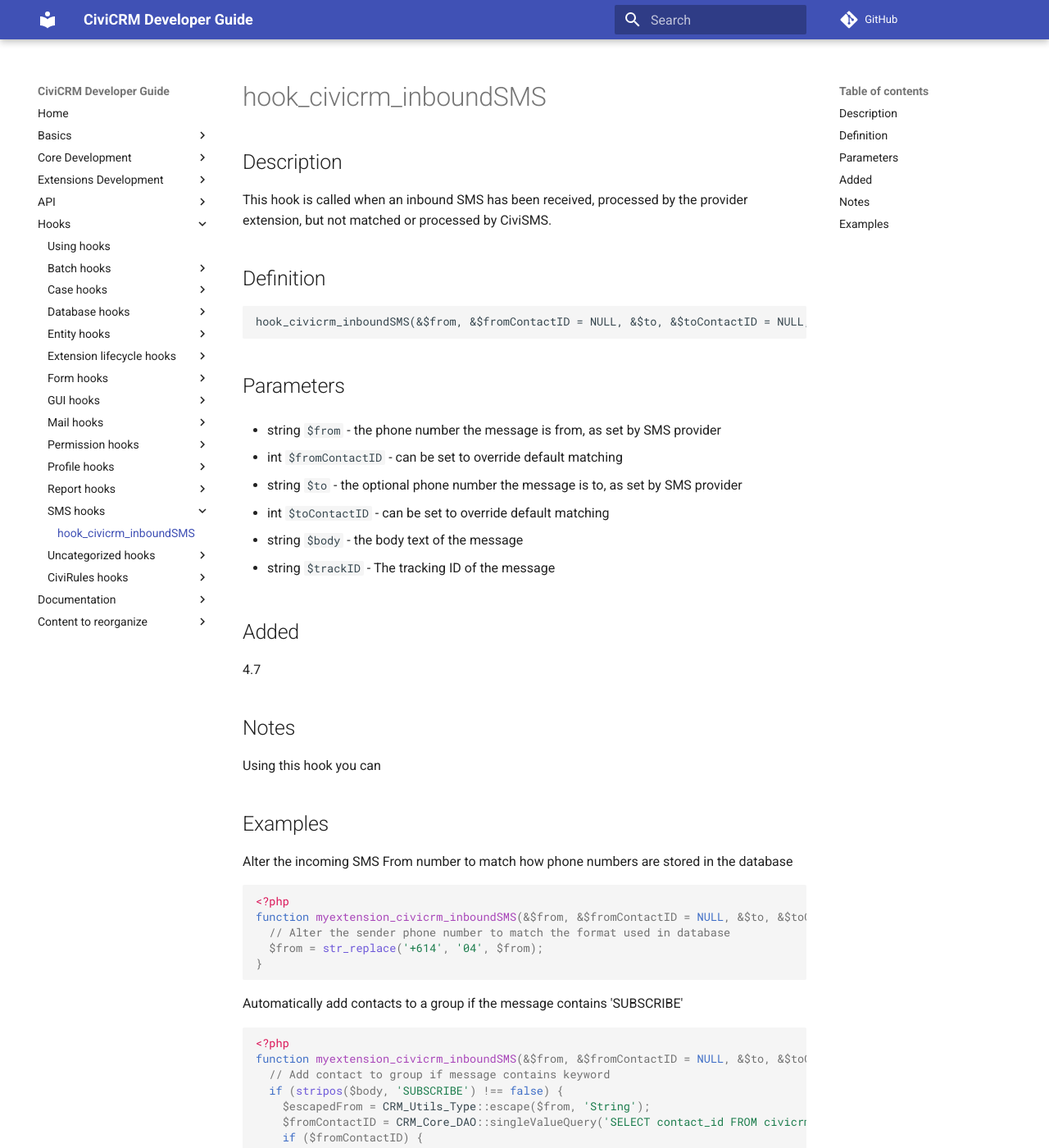
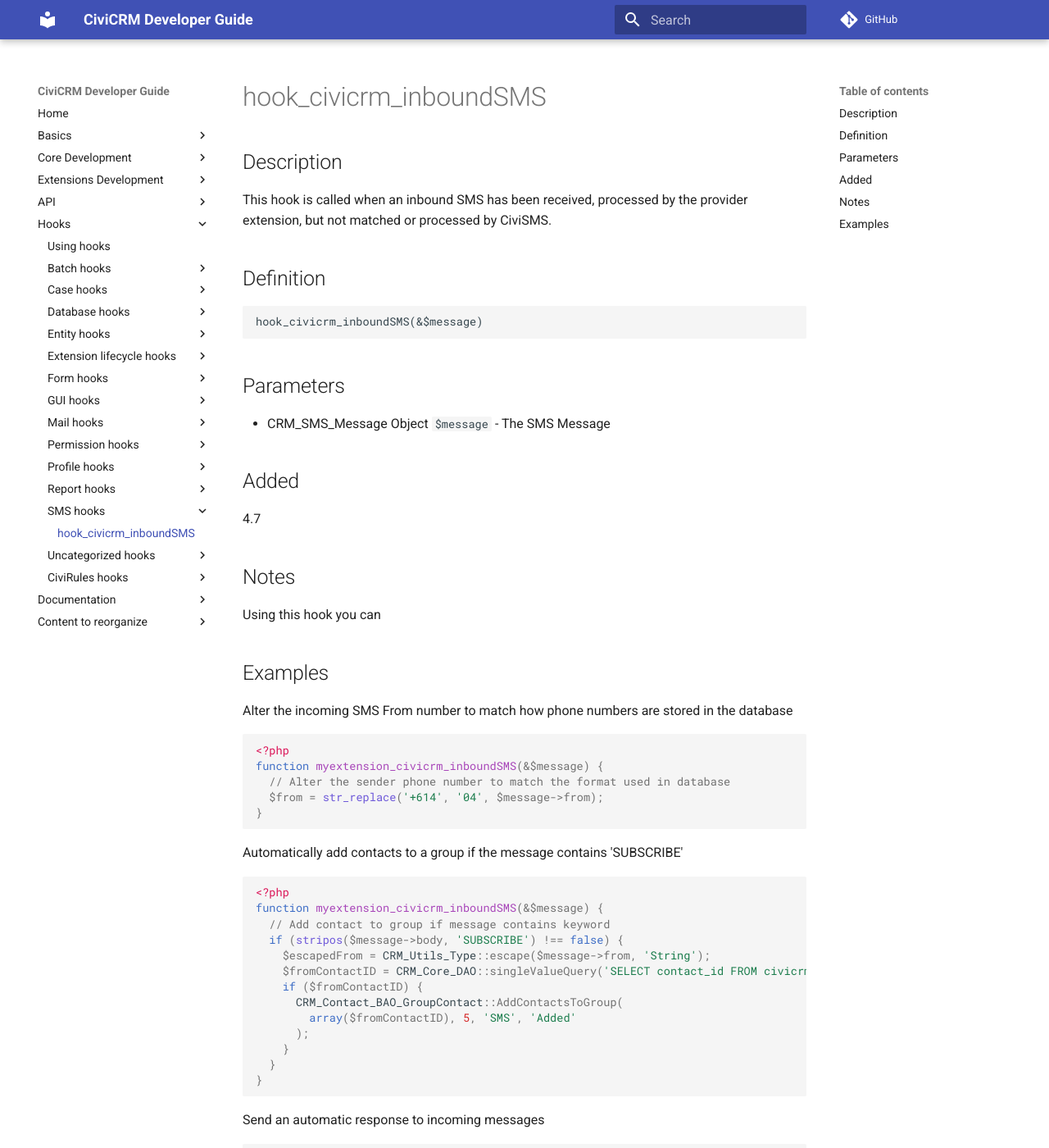
Before and after one commit to civicrm/civicrm-dev-docs, an MkDocs documentation site: the page built from docs/hooks/hook_civicrm_inboundSMS.md, in a window 1280 px wide and 1400 px high. Shown: the whole window at 82% size. Built offline with MkDocs 1.6.1 and Material for MkDocs 9.7.7, drawn with Linux system fonts in a browser that asks for light colours; comment, search, counter and statistics services are not loaded; old or Windows-style settings are respelled for this version of MkDocs; some of the changed text lies outside the part shown.

Commit message:
Update inboundSMS Documenation as per updated CiviCRM Core PR #10347

````diff
--- a/docs/hooks/hook_civicrm_inboundSMS.md
+++ b/docs/hooks/hook_civicrm_inboundSMS.md
@@ -8,22 +8,12 @@
 ## Definition
 
 ```
-hook_civicrm_inboundSMS(&$from, &$fromContactID = NULL, &$to, &$toContactID = NULL, &$body, &$trackID)
+hook_civicrm_inboundSMS(&$message)
 ```
 
 ## Parameters
 
-* string `$from` - the phone number the message is from, as set by SMS provider
-
-* int `$fromContactID` - can be set to override default matching
-
-* string `$to` - the optional phone number the message is to, as set by SMS provider
-
-* int `$toContactID` -  can be set to override default matching
-
-* string `$body` - the body text of the message
-
-* string `$trackID` - The tracking ID of the message
+* CRM_SMS_Message Object `$message` - The SMS Message
 
 ## Added
 
@@ -39,9 +29,9 @@
 
 ```php
 <?php
-function myextension_civicrm_inboundSMS(&$from, &$fromContactID = NULL, &$to, &$toContactID = NULL, &$body, &$trackID) {
+function myextension_civicrm_inboundSMS(&$message) {
   // Alter the sender phone number to match the format used in database
-  $from = str_replace('+614', '04', $from);
+  $from = str_replace('+614', '04', $message->from);
 }
 ```
 
@@ -49,10 +39,10 @@
 
 ```php
 <?php
-function myextension_civicrm_inboundSMS(&$from, &$fromContactID = NULL, &$to, &$toContactID = NULL, &$body, &$trackID) {
+function myextension_civicrm_inboundSMS(&$message) {
   // Add contact to group if message contains keyword
-  if (stripos($body, 'SUBSCRIBE') !== false) {
-    $escapedFrom = CRM_Utils_Type::escape($from, 'String');
+  if (stripos($message->body, 'SUBSCRIBE') !== false) {
+    $escapedFrom = CRM_Utils_Type::escape($message->from, 'String');
     $fromContactID = CRM_Core_DAO::singleValueQuery('SELECT contact_id FROM civicrm_phone JOIN civicrm_contact ON civicrm_contact.id = civicrm_phone.contact_id WHERE !civicrm_contact.is_deleted AND phone LIKE "%' . $escapedFrom . '"');
     if ($fromContactID) {
       CRM_Contact_BAO_GroupContact::AddContactsToGroup(
@@ -67,10 +57,10 @@
 
 ```php
 <?php
-function myextension_civicrm_inboundSMS(&$from, &$fromContactID = NULL, &$to, &$toContactID = NULL, &$body, &$trackID) {
+function myextension_civicrm_inboundSMS(&$message) {
   // Send an automatic response
   $provider = CRM_SMS_Provider::singleton(array('provider_id' => 1));
-  $provider->send($from, array('To' => $from), 'Thank you for your message', NULL, NULL);
+  $provider->send($message->from, array('To' => $message->from), 'Thank you for your message', NULL, NULL);
 }
 ```
 
@@ -78,9 +68,10 @@
 
 ```php
 <?php
-function myextension_civicrm_inboundSMS(&$from, &$fromContactID = NULL, &$to, &$toContactID = NULL, &$body, &$trackID) {
+function myextension_civicrm_inboundSMS(&$message) {
   // Implement custom matching logic
   // If there are multiple contacts with the phone number, preference the one that has been sent an SMS most recently
+  $escapedFrom = CRM_Utils_Type::escape($message->from, 'String');
   $fromContactID = CRM_Core_DAO::singleValueQuery("
     SELECT civicrm_contact.id FROM civicrm_phone
     JOIN civicrm_contact ON civicrm_contact.id = civicrm_phone.contact_id
````
